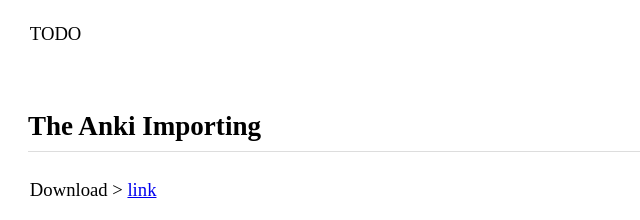
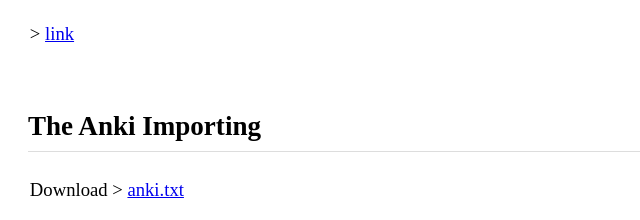
Before and after one commit to giveupenglishOrg/sse.lyce.info, a plain HTML site: page index.html in a window 1280 px wide. Shown: the part 213-433 px from the top of the page, 0-640 px from the left. Drawn offline with Linux system fonts and the light colour scheme; a web font is replaced by a local one.

Commit message:
updated the introduction

```diff
--- a/index.html
+++ b/index.html
@@ -32,7 +32,7 @@
 <h2 id="org5458238">The Introduction</h2>
 <div class="outline-text-2" id="text-org5458238">
 <p>
-TODO
+&gt; <a href="https://lyce.info/archive/1997/12/road.html">link</a>
 </p>
 </div>
 </div>
@@ -40,7 +40,7 @@ TODO
 <h2 id="org13e6905">The Anki Importing</h2>
 <div class="outline-text-2" id="text-org13e6905">
 <p>
-Download &gt; <a href="https://github.com/giveupenglishOrg/sse.lyce.info/blob/gh-pages/attachments/anki.txt">link</a>
+Download &gt; <a href="https://github.com/giveupenglishOrg/sse.lyce.info/blob/gh-pages/attachments/anki.txt">anki.txt</a>
 </p>
 
 <p>
```
